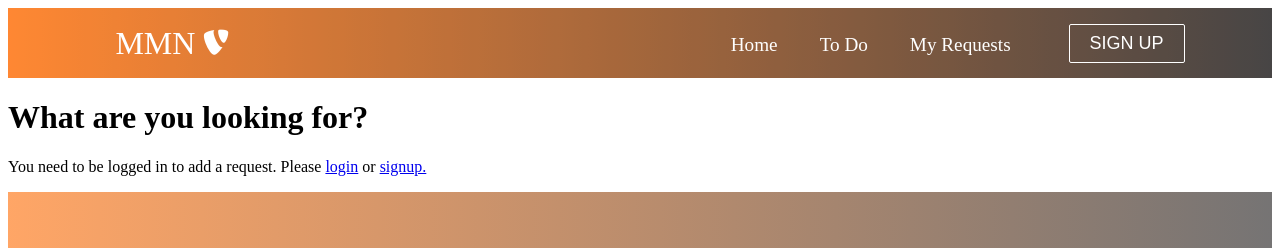
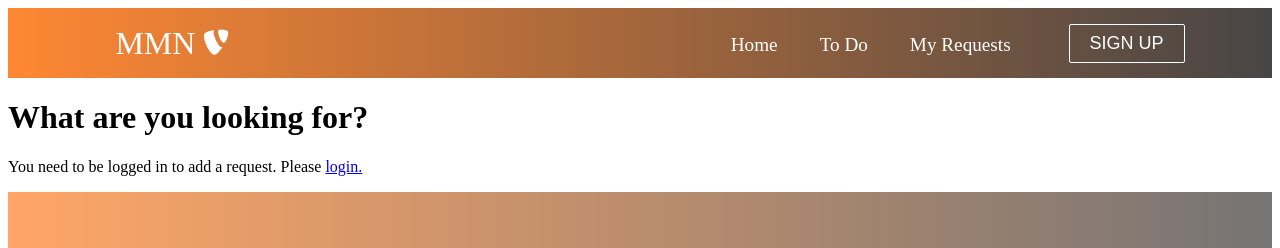
Before and after one commit to AmalEN20/MatchMyNeeds, a React (Create React App) app in the folder client/: page /me/request in a window 1280 px wide. Shown: the top 248 px of the page. Built offline with nearby package versions, Linux system fonts and the light colour scheme.

Commit message:
changed path to sign up page

```diff
--- a/client/src/pages/Request.js
+++ b/client/src/pages/Request.js
@@ -63,7 +63,7 @@
       ) : (
         <p>
           You need to be logged in to add a request. Please{' '}
-          <Link to="/login">login</Link> or <Link to="/signup">signup.</Link>
+          <Link to="/signup">login.</Link>
         </p>
       )}
     </div>
```
